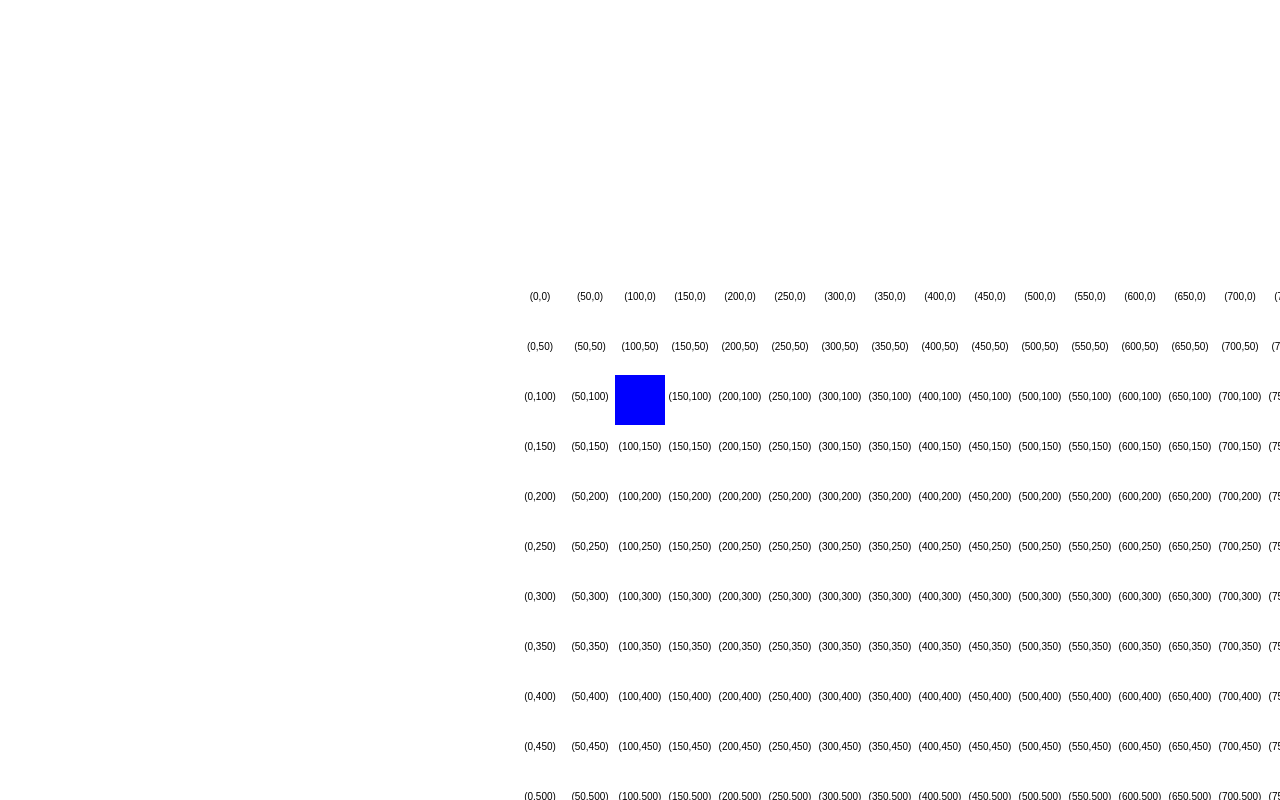
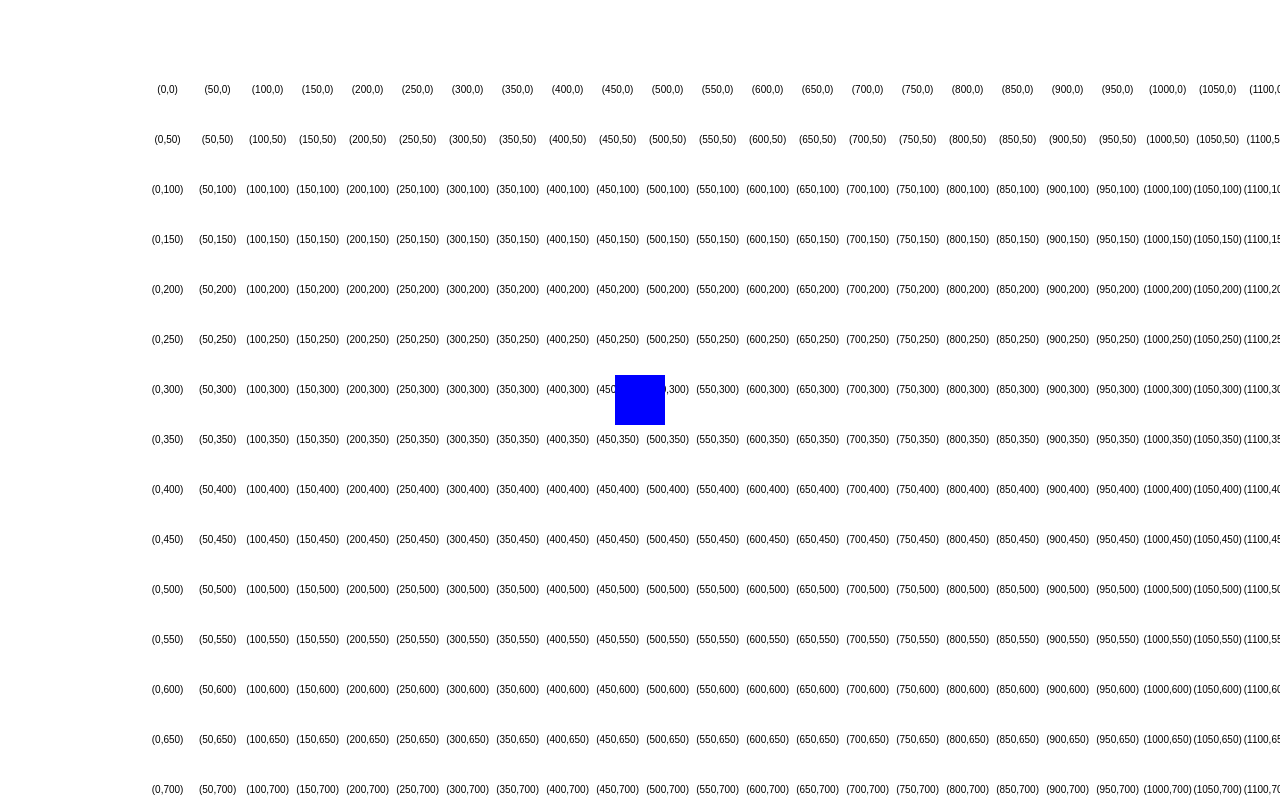
Before and after one commit to dasilvacontin/mog-2017, a plain HTML site: page day4/camera.html in a window 1280 px wide. Drawn offline with Linux system fonts and the light colour scheme.

Commit message:
Make player follow the mouse in camera example

```diff
--- a/day4/camera.html
+++ b/day4/camera.html
@@ -10,11 +10,11 @@
     </style>
 </head>
 <body>
-    <canvas id="myCanvas"></canvas>
     <script>
-        const canvas = document.getElementById('myCanvas')
+        const canvas = document.createElement('canvas')
         canvas.width = window.innerWidth
         canvas.height = window.innerHeight
+        document.body.appendChild(canvas)
 
         const ctx = canvas.getContext('2d')
 
@@ -33,35 +33,55 @@
           x: 0,
           y: 0
         }
+        const mouseScreenPosition = {
+          x: window.innerWidth / 2,
+          y: window.innerHeight / 2
+        }
         document.addEventListener('mousemove', function (event) {
-          moveVector.x = event.pageX - (window.innerWidth / 2)
-          moveVector.y = event.pageY - (window.innerHeight / 2)
+          mouseScreenPosition.x = event.pageX
+          mouseScreenPosition.y = event.pageY
         })
 
         function render () {
           requestAnimationFrame(render)
+          ctx.clearRect(0, 0, canvas.width, canvas.height)
 
-          ctx.fillStyle = 'white'
-          ctx.fillRect(0, 0, canvas.width, canvas.height)
+          const WINDOW_HALF_WIDTH = window.innerWidth / 2
+          const WINDOW_HALF_HEIGHT = window.innerHeight / 2
 
+          // translate origin, to render camera's viewpoint
           ctx.save()
           ctx.translate(
-            -(camera.x - (window.innerWidth / 2)),
-            -(camera.y - (window.innerHeight / 2))
+            WINDOW_HALF_WIDTH - camera.x,
+            WINDOW_HALF_HEIGHT - camera.y
           )
 
+          // render positions (e.g. (100, 50)) in screen
+          // to notice world scrolling
           for (let x = 0; x < window.innerWidth; x += 50) {
             for (let y = 0; y < window.innerHeight; y += 50) {
               ctx.fillStyle = 'black'
               ctx.textAlign = 'center'
               ctx.fillText(`(${x},${y})`, x, y)
-              // ctx.fillRect(x - 5, y - 5, 10, 10)
             }
           }
 
+          const topLeftCornerGamePosition = {
+            x: camera.x - WINDOW_HALF_WIDTH,
+            y: camera.y - WINDOW_HALF_HEIGHT
+          }
+          const mouseGamePosition = {
+            x: mouseScreenPosition.x + topLeftCornerGamePosition.x,
+            y: mouseScreenPosition.y + topLeftCornerGamePosition.y
+          }
+
+          // move player towards our mouse
+          moveVector.x = mouseGamePosition.x - player.x
+          moveVector.y = mouseGamePosition.y - player.y
           player.x += moveVector.x / 10
           player.y += moveVector.y / 10
 
+          // render player
           ctx.fillStyle = 'blue'
           ctx.fillRect(
               player.x - player.edge / 2,
@@ -69,10 +89,12 @@
               player.edge,
               player.edge
           )
-          ctx.restore()
 
+          // move camera's focus towards the player
           camera.x += (player.x - camera.x) / 20
           camera.y += (player.y - camera.y) / 20
+
+          ctx.restore()
         }
         requestAnimationFrame(render)
     </script>
```
